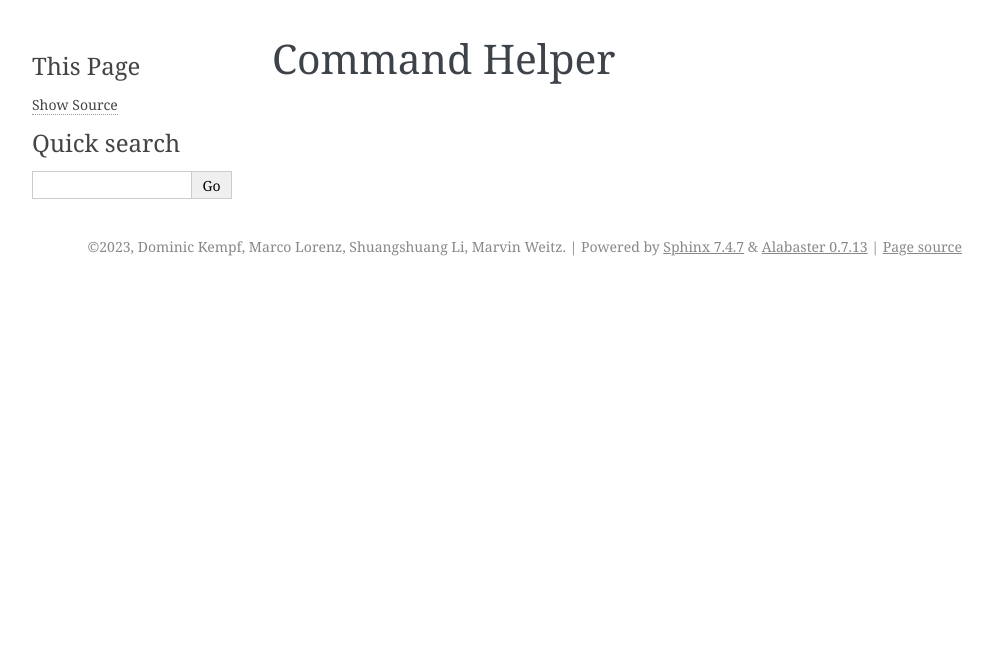
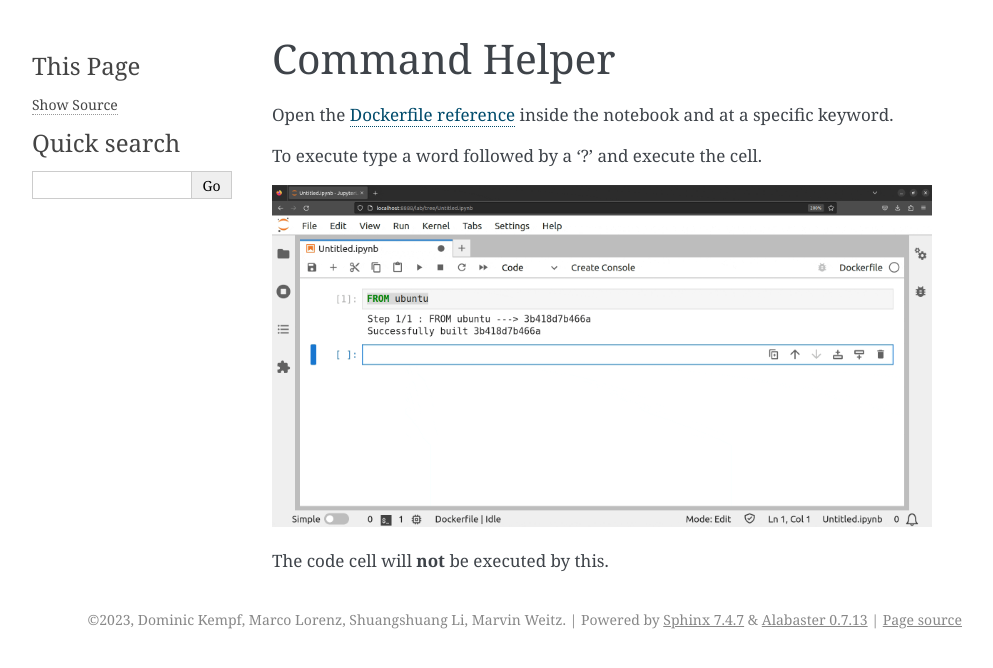
Before and after one commit to ssciwr/dockerfile-kernel, a Sphinx documentation site: the page built from docs/features/frontend/helper.rst, in a window 1280 px wide. Shown: the top 668 px of the page, without its empty margins (148-1141 px from the left). Built offline with Sphinx 7.4.7, drawn with Linux system fonts in a browser that asks for light colours.

Commit message:
Add documentation for helper

```diff
--- a/docs/features/frontend/helper.rst
+++ b/docs/features/frontend/helper.rst
@@ -1,2 +1,12 @@
 Command Helper
 ==============
+
+Open the `Dockerfile reference <https://docs.docker.com/engine/reference/builder/>`_ inside the notebook
+and at a specific keyword.
+
+To execute type a word followed by a '?' and execute the cell.
+
+.. image:: /_gifs/helper.gif
+    :alt: Video of helper
+
+The code cell will **not** be executed by this.
```
Also changed, not shown: docs/_gifs/helper.gif (added).
